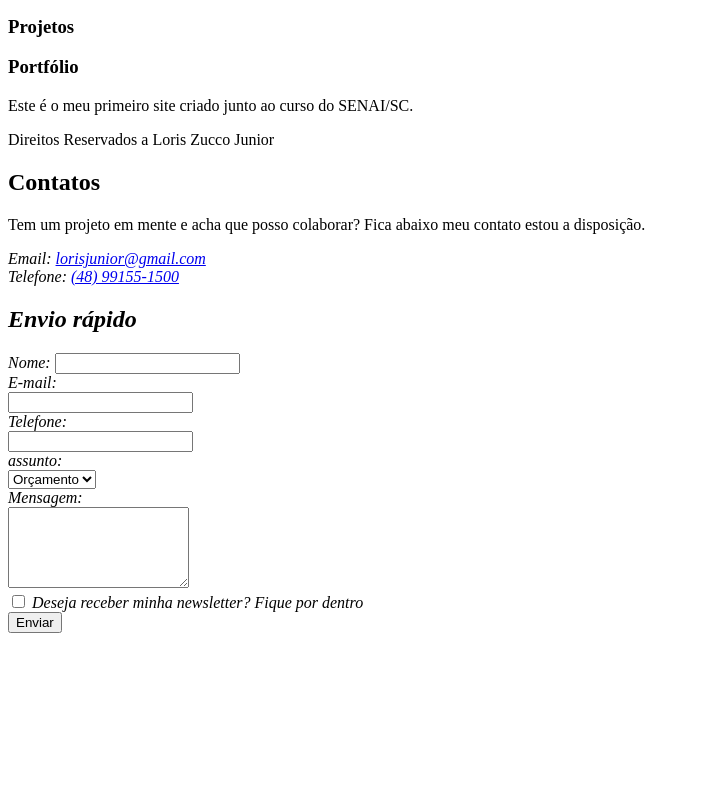
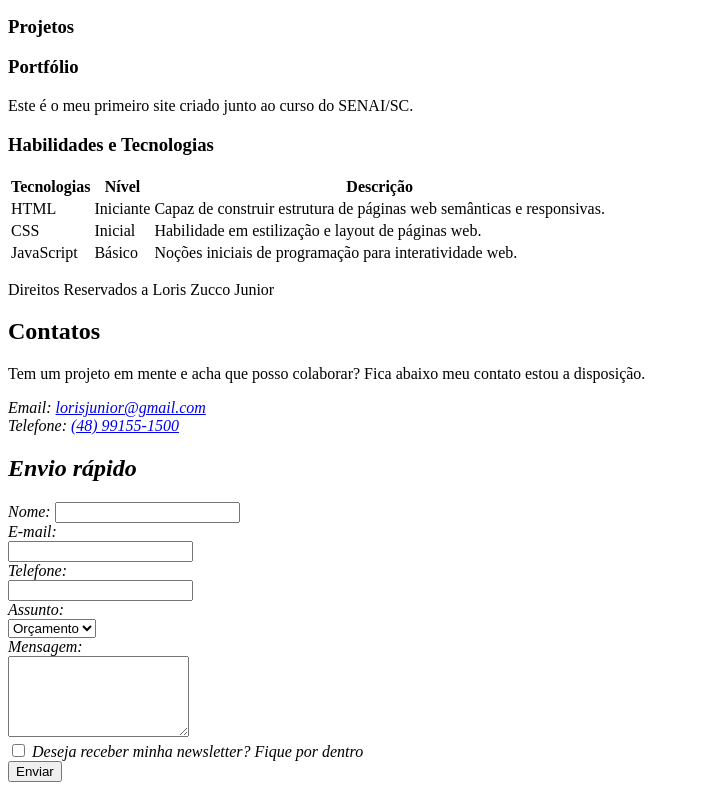
Before and after one commit to LorisZucco/sitesenai, a plain HTML site: page index.html in a window 1280 px wide. Shown: the part 902-1692 px from the top of the page, without its empty margins (0-701 px from the left). Before the commit the page ends 1543 px from the top, so only its background shows below. Drawn offline with Linux system fonts and the light colour scheme.

Commit message:
Update index.html

```diff
--- a/index.html
+++ b/index.html
@@ -79,6 +79,40 @@
       </article>
     </section>
 
+    <aside>
+      <section id="habilidades">
+        <h3>Habilidades e Tecnologias</h3>
+       <table>
+            <thead> <!-- Cabeçalho da tabela -->
+            <tr> <!-- Cabeçalho da tabela -->
+                <th>Tecnologias</th> <!-- Cabeçalho da coluna -->
+                <th>Nível</th>
+                <th>Descrição</th>
+            </tr>
+            </thead>
+        <tbody> <!-- Corpo da tabela -->
+            <tr> <!-- Linha da tabela -->
+                <td>HTML</td> <!-- Célula da coluna -->
+                <td>Iniciante</td>
+                <td>Capaz de construir estrutura de páginas web semânticas e responsivas.</td>
+            </tr>
+            <tr>
+                <td>CSS</td>
+                <td>Inicial</td>
+                <td>Habilidade em estilização e layout de páginas web.</td>
+            </tr>
+            <tr>
+                <td>JavaScript</td>
+                <td>Básico</td>
+                <td>Noções iniciais de programação para interatividade web.</td>
+            </tr>
+
+
+            </tbody>
+
+       </table>
+        </ul>
+      </section>
     <footer>
       <p>Direitos Reservados a Loris Zucco Junior</p>
       <section id="contatos">
@@ -101,7 +135,7 @@
             <label for="telefone">Telefone: </label><br />
             <input type="tel" id="telefone" name="telefone" required /><br />
 
-            <label for="assunto">assunto: </label><br />
+            <label for="assunto">Assunto: </label><br />
             <select name="assunto" id="assunto">
               <option value="orçamento">Orçamento</option>
               <option value="dúvida">Dúvida</option>
```
